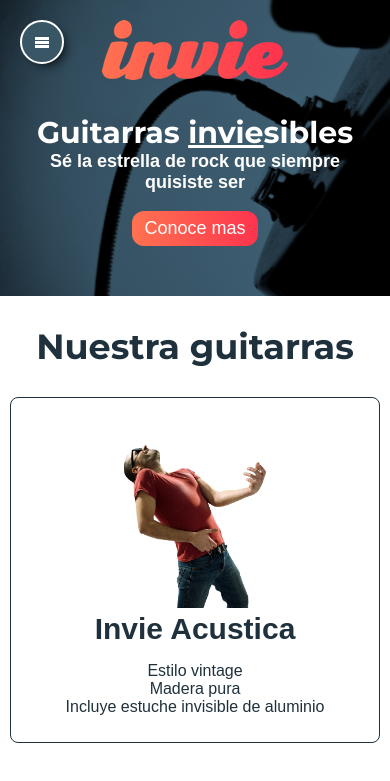
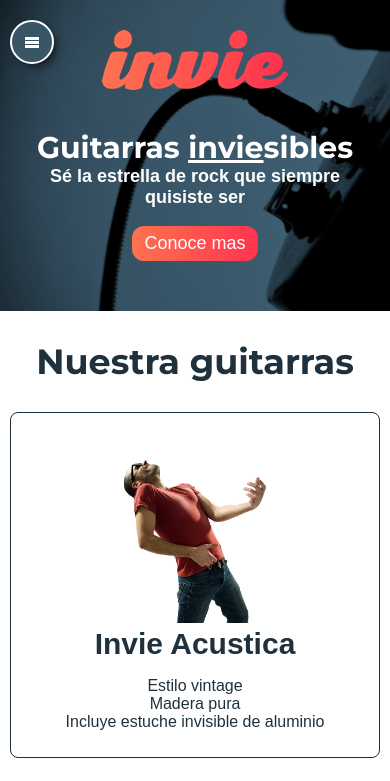
Before and after one commit to AnthonyMonsalve/invie-responsive, a plain HTML site: page index.html in a window 390 px wide. Shown: the top 781 px of the page. Drawn offline with Linux system fonts and the light colour scheme; some packages are replaced by stand-ins of ours; files whose address does not match are found by name; a web font is replaced by a local one.

Commit message:
Invie responsive padding al logo principal y mejorando la posicion al menu burger

```diff
--- a/css/invie.css
+++ b/css/invie.css
@@ -327,7 +327,7 @@ input:focus, textarea:focus {
   cursor: pointer;
 
   position: absolute;
-  left: 20px;
+  left: 10px;
   top: 20px;
 
   z-index: 3;
@@ -428,6 +428,7 @@ input:focus, textarea:focus {
 
   .header {
     text-align: center;
+    padding: 10px 0 5px 0;
   }
 
   .logotipo {
```
